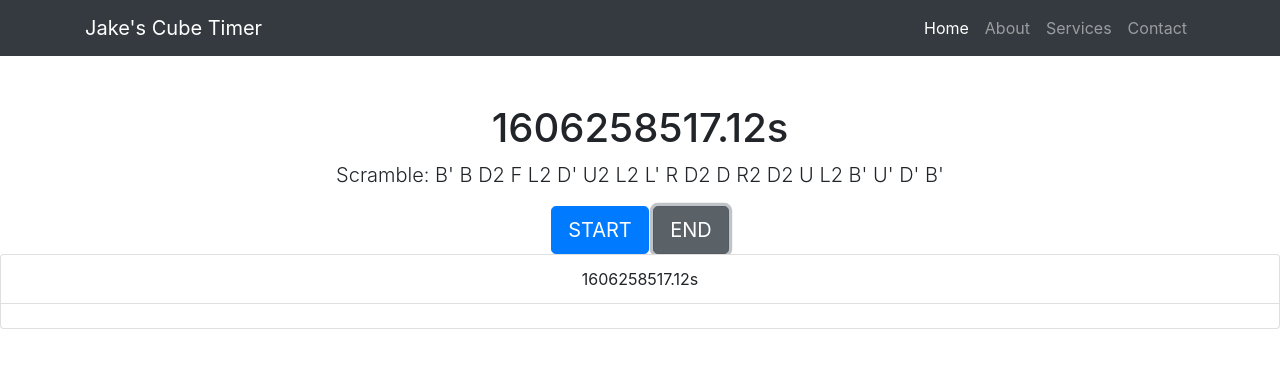
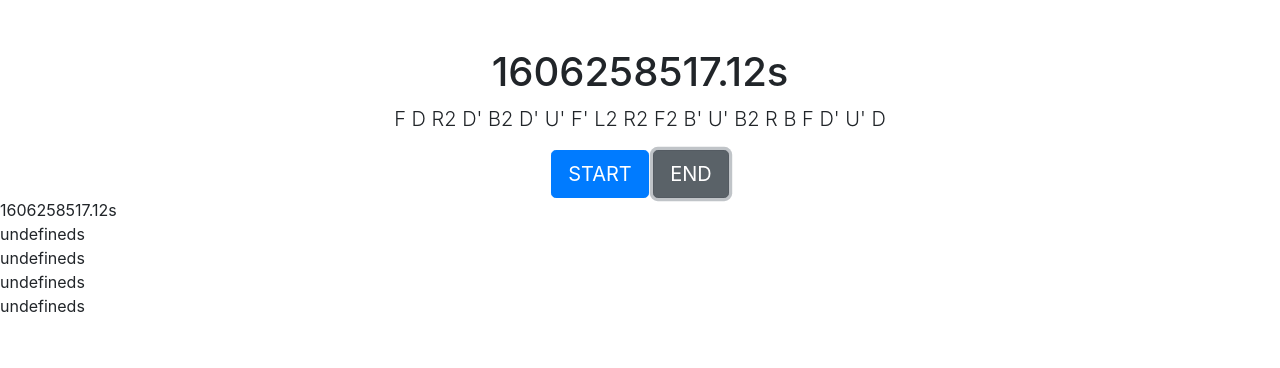
Before and after one commit to jakedware/cube-timer, a website: page index.html in a window 1280 px wide. Both pictures are taken after a click on the button "END". Drawn offline with Linux system fonts and the light colour scheme.

Commit message:
Removed nav bar and changed recent solves to a table that doesn't work.

```diff
--- a/index.html
+++ b/index.html
@@ -17,40 +17,12 @@
 <script src="scripts.js"></script>
 <body onload="generateScramble()">
 
-  <!-- Navigation -->
-  <nav class="navbar navbar-expand-lg navbar-dark bg-dark static-top">
-    <div class="container">
-      <a class="navbar-brand" href="#">Jake's Cube Timer</a>
-      <button class="navbar-toggler" type="button" data-toggle="collapse" data-target="#navbarResponsive" aria-controls="navbarResponsive" aria-expanded="false" aria-label="Toggle navigation">
-        <span class="navbar-toggler-icon"></span>
-      </button>
-      <div class="collapse navbar-collapse" id="navbarResponsive">
-        <ul class="navbar-nav ml-auto">
-          <li class="nav-item active">
-            <a class="nav-link" href="#">Home
-              <span class="sr-only">(current)</span>
-            </a>
-          </li>
-          <li class="nav-item">
-            <a class="nav-link" href="#">About</a>
-          </li>
-          <li class="nav-item">
-            <a class="nav-link" href="#">Services</a>
-          </li>
-          <li class="nav-item">
-            <a class="nav-link" href="#">Contact</a>
-          </li>
-        </ul>
-      </div>
-    </div>
-  </nav>
-
   <!-- Page Content -->
   <div class="container">
     <div class="row">
       <div class="col-lg-12 text-center">
         <h1 class="mt-5" id="timer">0.00s</h1>
-        <p class="lead" id="scramble">Scramble: </p>
+        <p class="lead" id="scramble"></p>
       </div>
     </div>
   </div>
@@ -60,10 +32,15 @@
 	<button type="button" class="btn btn-secondary btn-lg" onclick="endTimer()">END</button>
   </div>
 
-  <ul class="list-group text-center">
-    <li class="list-group-item" id="solve-time-zero"></li>
-	<li class="list-group-item" id="solve-time-one"></li>
-  </ul>
+  <table class="table">
+    <tbody>
+	  <tr id="recent-solve-zero"></tr>
+	  <tr id="recent-solve-one"></tr>
+	  <tr id="recent-solve-two"></tr>
+	  <tr id="recent-solve-three"></tr>
+	  <tr id="recent-solve-four"></tr>
+	</tbody>
+  </table>
 
   <!-- Bootstrap core JavaScript -->
   <script src="vendor/jquery/jquery.slim.min.js"></script>
--- a/scripts.js
+++ b/scripts.js
@@ -16,12 +16,15 @@ function endTimer() {
   var solveTime = (timerEnd - timerStart) / 1000;
   document.getElementById("timer").innerHTML = solveTime + "s";
 
-  solveTimes
-  document.getElementById("solve-time-zero").innerHTML = solveTime + "s";
-}
+  document.getElementById("scramble").innerHTML = "";
+  generateScramble();
+  shiftRecentSolveTimes(solveTime);
 
-function resetTimer() {
-
+  document.getElementById("recent-solve-zero").innerHTML = solveTimes[0] + "s";
+  document.getElementById("recent-solve-one").innerHTML = solveTimes[1] + "s";
+  document.getElementById("recent-solve-two").innerHTML = solveTimes[2] + "s";
+  document.getElementById("recent-solve-three").innerHTML = solveTimes[3] + "s";
+  document.getElementById("recent-solve-four").innerHTML = solveTimes[4] + "s";
 }
 
 function generateScramble() {
@@ -50,3 +53,11 @@ function generateScramble() {
     document.getElementById("scramble").innerHTML += element.toString();
 	});
 }
+
+function shiftRecentSolveTimes(newTime) {
+  var numRecentSolves = 5;
+  for (var i = 0; i < (numRecentSolves - 1); i++) {
+    solveTimes[i + 1] = solveTimes[i];
+  }
+  solveTimes[0] = newTime;
+}
```
